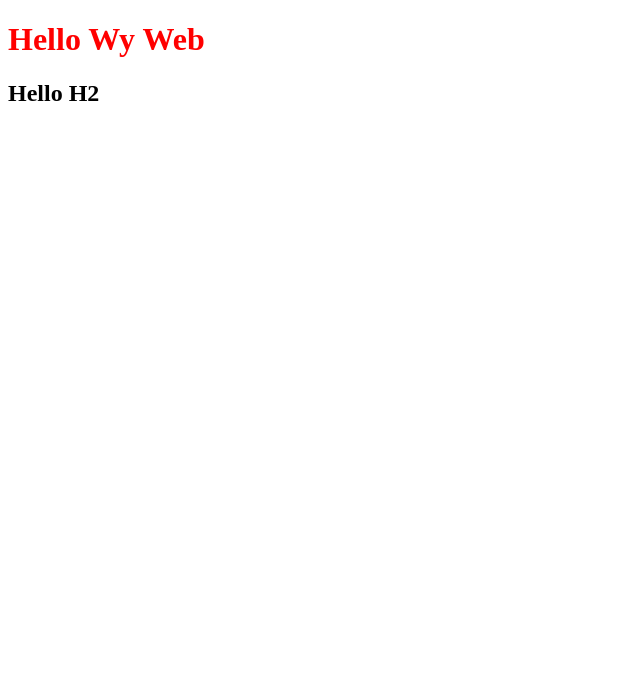
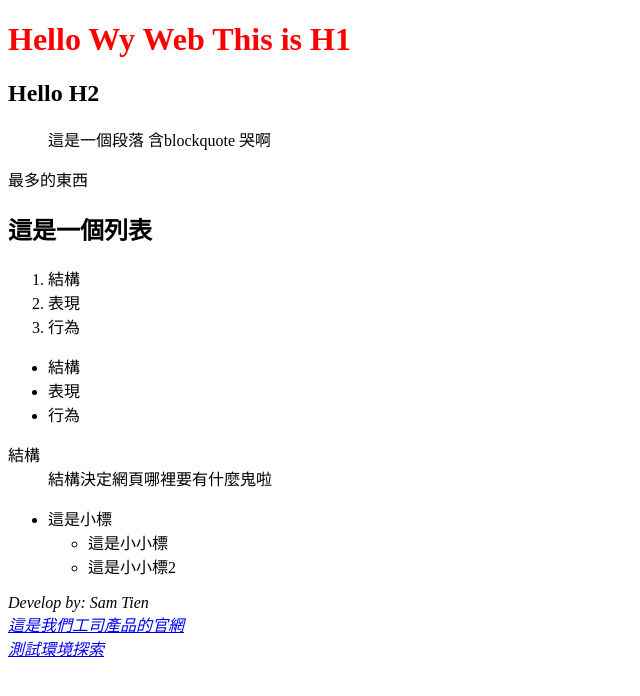
Before and after one commit to SamTienz/MyWebPractice, a plain HTML site: page index.html in a window 1280 px wide. Shown: the whole page, without its empty margins (0-640 px from the left). Drawn offline with Linux system fonts and the light colour scheme.

Commit message:
練習使用列表 以及 列表中的列表

```diff
--- a/index.html
+++ b/index.html
@@ -1,4 +1,48 @@
-<!doctype html>
-<link href="css/index.css" rel="stylesheet" type="text/css">
-<h1 class="title">Hello Wy Web</h1>
-<h2>Hello H2</h2>
+<!DOCTYPE html>
+<html>
+<head>
+    <meta charset="utf-8">
+    <meta name="keywords" content="Trainge,練習,HTML5,CSS">
+    <meta name="description" content="這是我拿來練習網站用的網站 繞口令阿？">
+    <title>Sam Tien</title>
+</head>
+<body>
+    <link href="css/index.css" rel="stylesheet" type="text/css">
+    <h1 class="title">Hello Wy Web This is H1</h1>
+    <h2>Hello H2</h2>
+    <blockquote><p>這是一個段落 含blockquote 哭啊</p></blockquote>
+    <div>最多的東西</div>
+
+    <h2>這是一個列表</h2>
+
+    <ol>
+        <li>結構</li>
+        <li>表現</li>
+        <li>行為</li>
+    </ol>
+    <ul>
+        <li>結構</li>
+        <li>表現</li>
+        <li>行為</li>
+    </ul>
+    <dl>
+        <dt>結構</dt>
+        <dd>結構決定網頁哪裡要有什麼鬼啦</dd>
+    </dl>
+
+    <ul>
+        <li>這是小標</li>
+        <ul>
+            <li>這是小小標</li>
+            <li>這是小小標2</li>
+        </ul>
+    </ul>
+
+
+    <address>
+        Develop by:&nbsp;Sam Tien <br>
+        <a href="https://trainge.com">這是我們工司產品的官網</a><br>
+        <a href="https://trainge-test.appspot.com/explore">測試環境探索</a>
+    </address>
+</body>
+</html>
```
